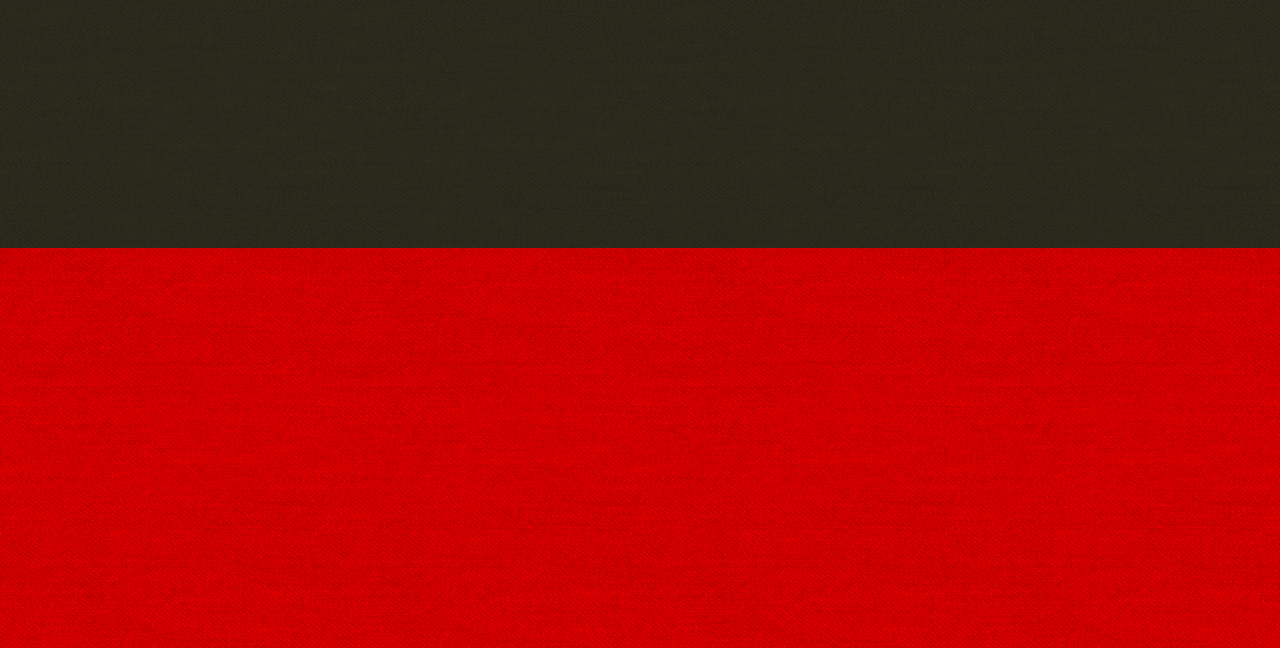
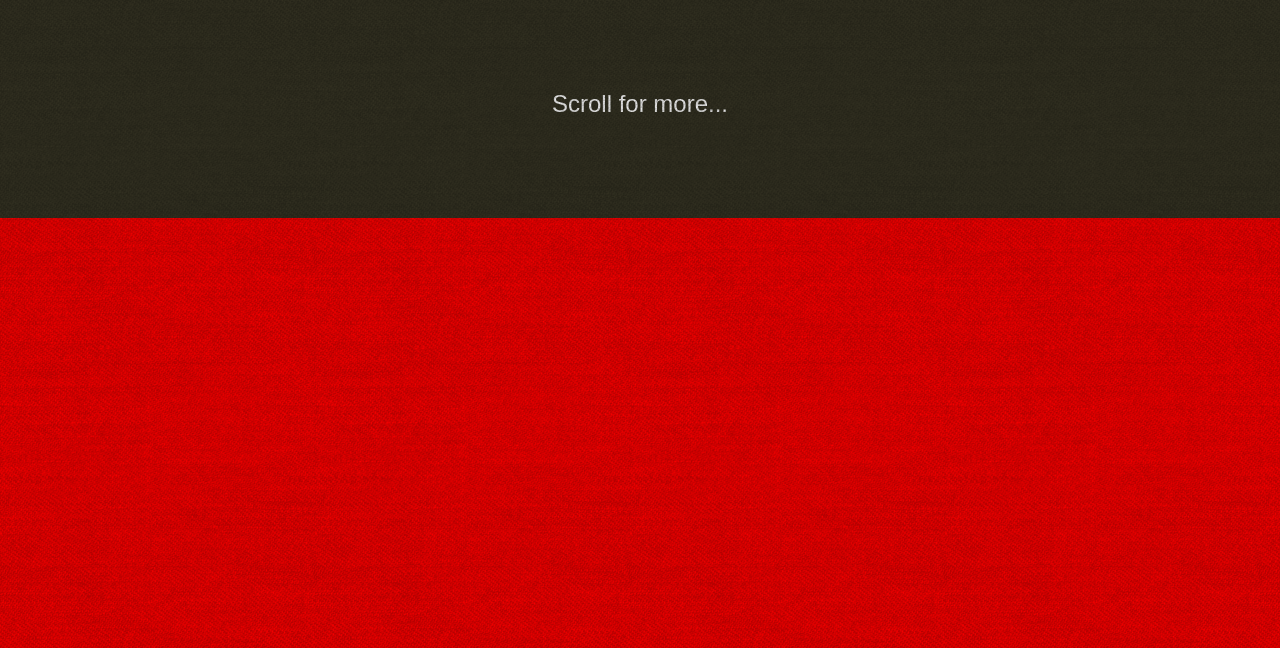
Before and after one commit to luismeza8/personal-website, a plain HTML site: page index.html in a window 1280 px wide. Shown: the part 582-1230 px from the top of the page. Drawn offline with Linux system fonts and the light colour scheme; a web font is replaced by a local one.

Commit message:
scroll for more added to home section

```diff
--- a/index.html
+++ b/index.html
@@ -28,6 +28,8 @@
       <h1 class='fullstack'>FullStack</h1>
       <h2 class='developer'>Developer</h2>
     </div>
+
+    <div class="scroll">Scroll for more...</div>
   </section>
 
   <section class="projects"></section>
--- a/styles.css
+++ b/styles.css
@@ -23,9 +23,22 @@ body {
 }
 
 .home {
-  height: calc(100vh - 70px);
+  height: calc(100vh - 100px);
   box-sizing: border-box;
+  display: flex;
+  flex-direction: column;
+  justify-content: space-between;
   padding: 150px 180px 100px 180px;
+}
+
+.scroll {
+  width: 100%;
+  display: flex;
+  box-sizing: border-box;
+  justify-content: center;
+  align-items: center;
+  color: white;
+  font-size: 24px;
 }
 
 .projects {
```
